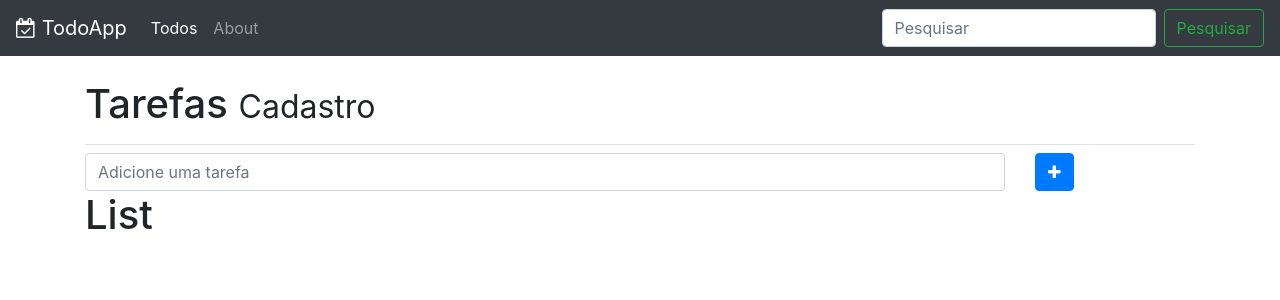
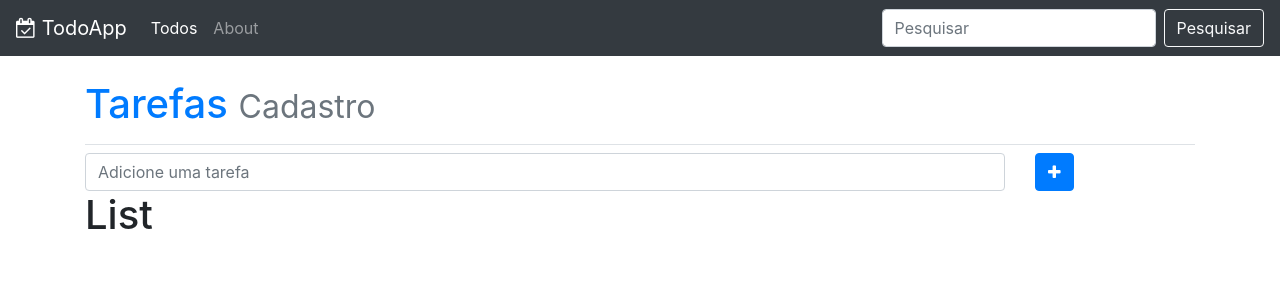
Before and after one commit to leandromt/todo, a React app: page / in a window 1280 px wide. Shown: the top 300 px of the page. Built offline with nearby package versions, Linux system fonts and the light colour scheme.

Commit message:
State Form Clic

```diff
--- a/src/template/Menu.js
+++ b/src/template/Menu.js
@@ -38,7 +38,7 @@ export default props => (
           placeholder="Pesquisar"
           aria-label="Pesquisar"
         />
-        <button className="btn btn-outline-success my-2 my-sm-0" type="submit">
+        <button className="btn btn-outline-light my-2 my-sm-0" type="submit">
           Pesquisar
         </button>
       </form>
--- a/src/template/PageHeader.js
+++ b/src/template/PageHeader.js
@@ -4,7 +4,8 @@ export default props => {
   return (
     <header className="pb-2 mt-4 mb-2 border-bottom">
       <h1>
-        {props.name} <small>{props.small}</small>
+        <span className="text-primary">{props.name}</span>{" "}
+        <small className="text-secondary">{props.small}</small>
       </h1>
     </header>
   );
--- a/src/todo/Todo.js
+++ b/src/todo/Todo.js
@@ -7,11 +7,37 @@ import TodoForm from "../todo/TodoForm";
 import TodoList from "../todo/TodoList";
 
 class Todo extends Component {
+  constructor(props) {
+    super(props);
+
+    // States
+    this.state = {
+      description: "",
+      list: []
+    };
+
+    // Binds
+    this.handleAdd = this.handleAdd.bind(this);
+    this.handleChange = this.handleChange.bind(this);
+  }
+
+  handleChange(e) {
+    this.setState({
+      //...this.state,
+      description: e.target.value
+    });
+  }
+
+  handleAdd() {
+    console.log(this.state);
+  }
+
   render() {
+    console.log(this.state.description);
     return (
       <div>
         <PageHeader name="Tarefas" small="Cadastro" />
-        <TodoForm />
+        <TodoForm handleAdd={this.handleAdd} handleChange={this.handleChange} />
         <TodoList />
       </div>
     );
--- a/src/todo/TodoForm.js
+++ b/src/todo/TodoForm.js
@@ -10,11 +10,13 @@ export default props => (
           id="description"
           className="form-control"
           placeholder="Adicione uma tarefa"
+          onChange={props.handleChange}
+          value={props.description}
         />
       </Grid>
 
       <Grid cols="12 3 2 2">
-        <Button color="primary" icon="plus" />
+        <Button color="primary" icon="plus" onClick={props.handleAdd} />
       </Grid>
     </div>
   </div>
```
